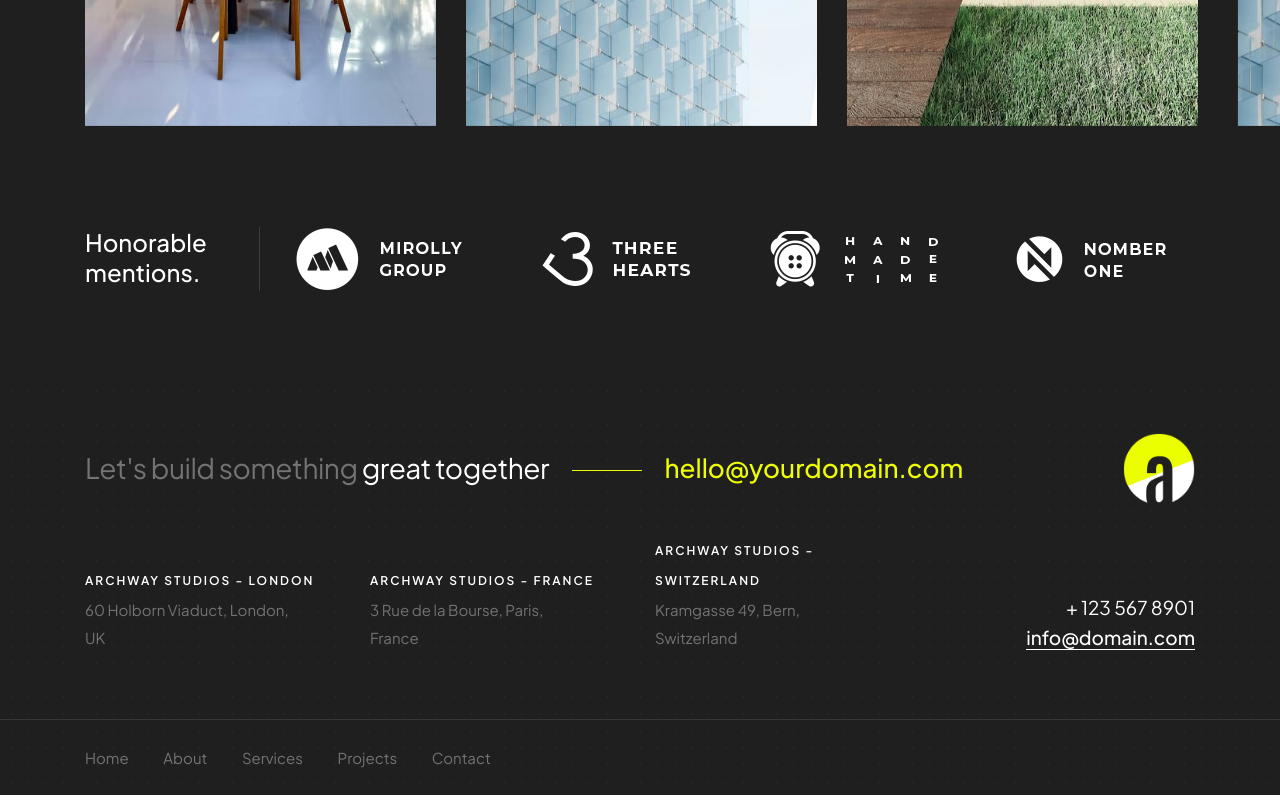
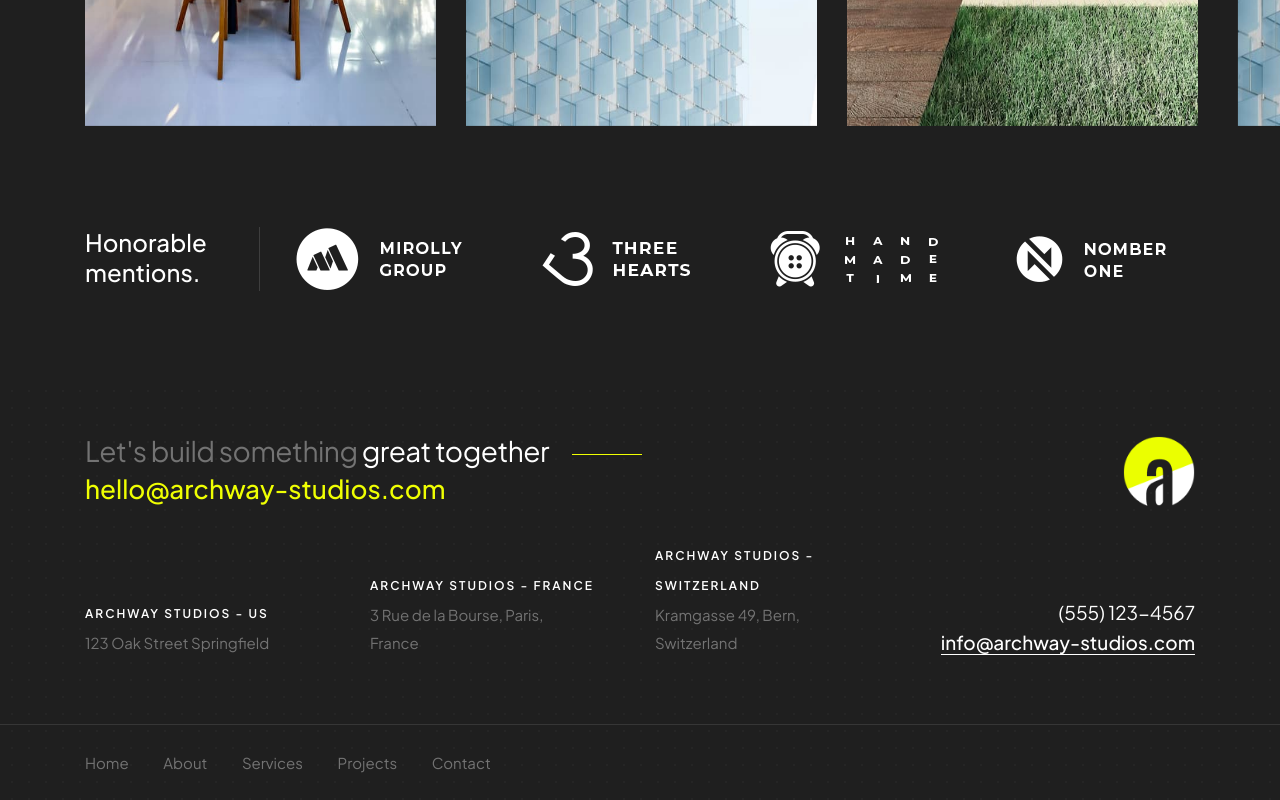
Before and after one commit to Chrimurr/Chrimurr.github.io, a plain HTML site: page about.html in a window 1280 px wide. Shown: the part 2158-2958 px from the top of the page. Drawn offline with Linux system fonts and the light colour scheme.

Commit message:
More informational changes

```diff
--- a/about.html
+++ b/about.html
@@ -500,9 +500,9 @@
               class="separator-line-1px d-none d-sm-inline-block align-middle ms-20px me-20px lg-ms-10px lg-me-10px mt-5px w-70px lg-w-50px bg-base-color"
             ></div>
             <a
-              href="mailto:hello@Archway Studios.com"
+              href="#"
               class="text-base-color fs-26 fw-500 d-inline-block align-middle"
-              >hello@yourdomain.com</a
+              >hello@archway-studios.com</a
             >
           </div>
           <div
@@ -522,12 +522,12 @@
             class="col-lg-3 col-sm-6 last-paragraph-no-margin text-center text-sm-start md-mb-30px"
           >
             <span class="text-white d-block fs-12 fw-600 ls-2px text-uppercase"
-              >Archway Studios - London</span
+              >Archway Studios - US</span
             >
             <p
               class="w-80 lg-w-95 md-w-70 sm-w-85 xs-mx-auto text-medium-gray fs-15 lh-28"
             >
-              60 Holborn Viaduct, London, UK
+              123 Oak Street Springfield
             </p>
           </div>
           <!-- end footer column -->
@@ -563,11 +563,9 @@
           <div
             class="col-lg-3 col-sm-6 last-paragraph-no-margin ms-auto text-center text-sm-start text-lg-end fs-19"
           >
-            <a href="tel:1235678901" class="text-white">+ 123 567 8901</a><br />
-            <a
-              href="mailto:info@domain.com"
-              class="text-white fw-500 text-decoration-line-bottom"
-              >info@domain.com</a
+            <a href="#" class="text-white">(555) 123-4567</a><br />
+            <a href="#" class="text-white fw-500 text-decoration-line-bottom"
+              >info@archway-studios.com</a
             >
           </div>
           <!-- end footer column -->
```
Also changed, not shown: contact.html (+7 -9 lines).
